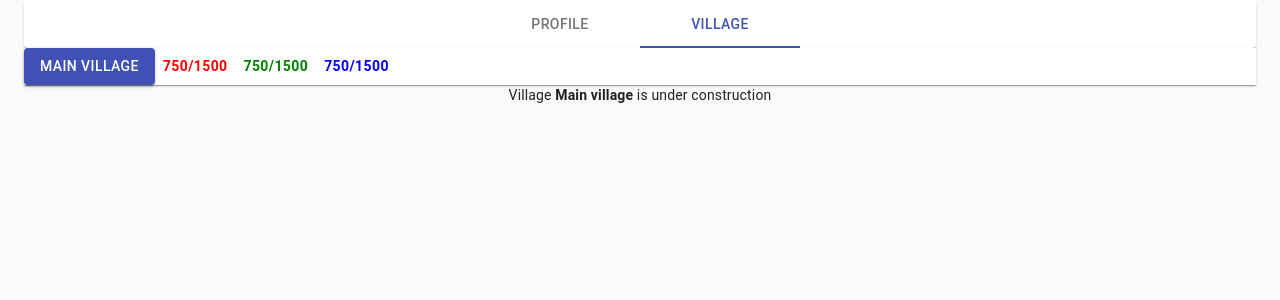
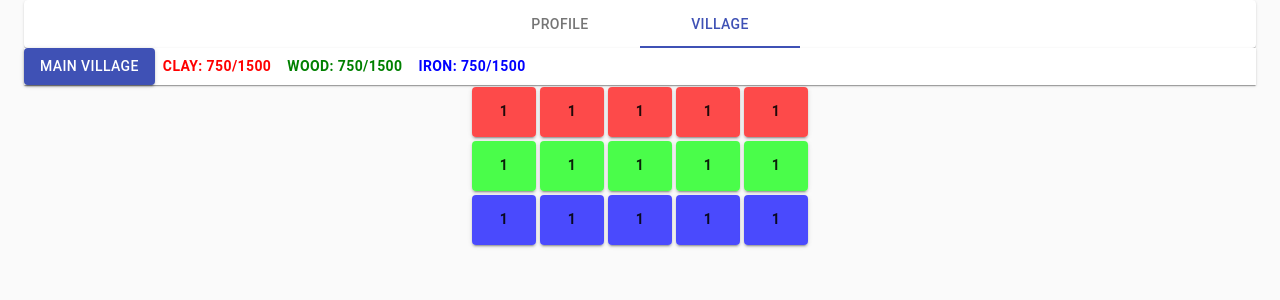
Before and after one commit to Markoxmas/Traviland, a React (Create React App) app: page / in a window 1280 px wide. Both pictures are taken after a click on the tab "VILLAGE". Shown: the top 300 px of the page. Built offline with nearby package versions, Linux system fonts and the light colour scheme.

Commit message:
Resource and building fields

```diff
--- /dev/null
+++ b/src/components/BuildingField.js
@@ -0,0 +1,23 @@
+import React from 'react'
+import { makeStyles } from '@material-ui/core/styles'
+import Button from '@material-ui/core/Button'
+
+const useStyles = makeStyles((theme) => ({
+    root: {},
+    field: {
+        width: '100px',
+        height: '50px',
+        margin: '2px',
+        background: 'rgba(165, 42, 42, 0.7)',
+    },
+}))
+
+export default function BuildingField({ field }) {
+    const classes = useStyles()
+
+    return (
+        <Button className={classes.field} variant="contained">
+            {field.name} {field.level}
+        </Button>
+    )
+}
--- /dev/null
+++ b/src/components/ResourceField.js
@@ -0,0 +1,34 @@
+import React from 'react'
+import { makeStyles } from '@material-ui/core/styles'
+import Button from '@material-ui/core/Button'
+
+const useStyles = makeStyles((theme) => ({
+    field: {
+        width: '50px',
+        height: '50px',
+        margin: '2px',
+        fontWeight: 'bold',
+    },
+}))
+
+const getColor = (type) => {
+    return type === 'clay'
+        ? 'rgba(255, 0, 0, 0.7)'
+        : type === 'wood'
+        ? 'rgba(0, 255, 0, 0.7)'
+        : 'rgba(0, 0, 255, 0.7)'
+}
+
+export default function UpgradeField({ field }) {
+    const classes = useStyles()
+
+    return (
+        <Button
+            className={classes.field}
+            style={{ background: getColor(field.type) }}
+            variant="contained"
+        >
+            {field.level}
+        </Button>
+    )
+}
--- a/src/components/ResourceInfo.js
+++ b/src/components/ResourceInfo.js
@@ -5,13 +5,13 @@ export default function ResourceInfo({ village }) {
     return (
         <div>
             <Button style={{ color: 'red', fontWeight: 'bold' }}>
-                {village.resources.clay}/{village.maxResources.clay}
+                Clay: {village.resources.clay}/{village.maxResources.clay}
             </Button>
             <Button style={{ color: 'green', fontWeight: 'bold' }}>
-                {village.resources.wood}/{village.maxResources.wood}
+                Wood: {village.resources.wood}/{village.maxResources.wood}
             </Button>
             <Button style={{ color: 'blue', fontWeight: 'bold' }}>
-                {village.resources.iron}/{village.maxResources.iron}
+                Iron: {village.resources.iron}/{village.maxResources.iron}
             </Button>
         </div>
     )
--- a/src/components/Village.js
+++ b/src/components/Village.js
@@ -1,9 +1,30 @@
 import React from 'react'
+import ResourceField from './ResourceField'
+import BuildingField from './BuildingField'
 
 export default function Village({ village }) {
     return (
         <div style={{ textAlign: 'center' }}>
-            Village <b>{village.name}</b> is under construction
+            <div>
+                {village.resourceFields.slice(0, 5).map((field) => (
+                    <ResourceField field={field} />
+                ))}
+            </div>
+            <div>
+                {village.resourceFields.slice(5, 10).map((field) => (
+                    <ResourceField field={field} />
+                ))}
+            </div>
+            <div>
+                {village.resourceFields.slice(10, 15).map((field) => (
+                    <ResourceField field={field} />
+                ))}
+            </div>
+            <div>
+                {village.buildings.slice(0, 5).map((field) => (
+                    <BuildingField field={field} />
+                ))}
+            </div>
         </div>
     )
 }
```
